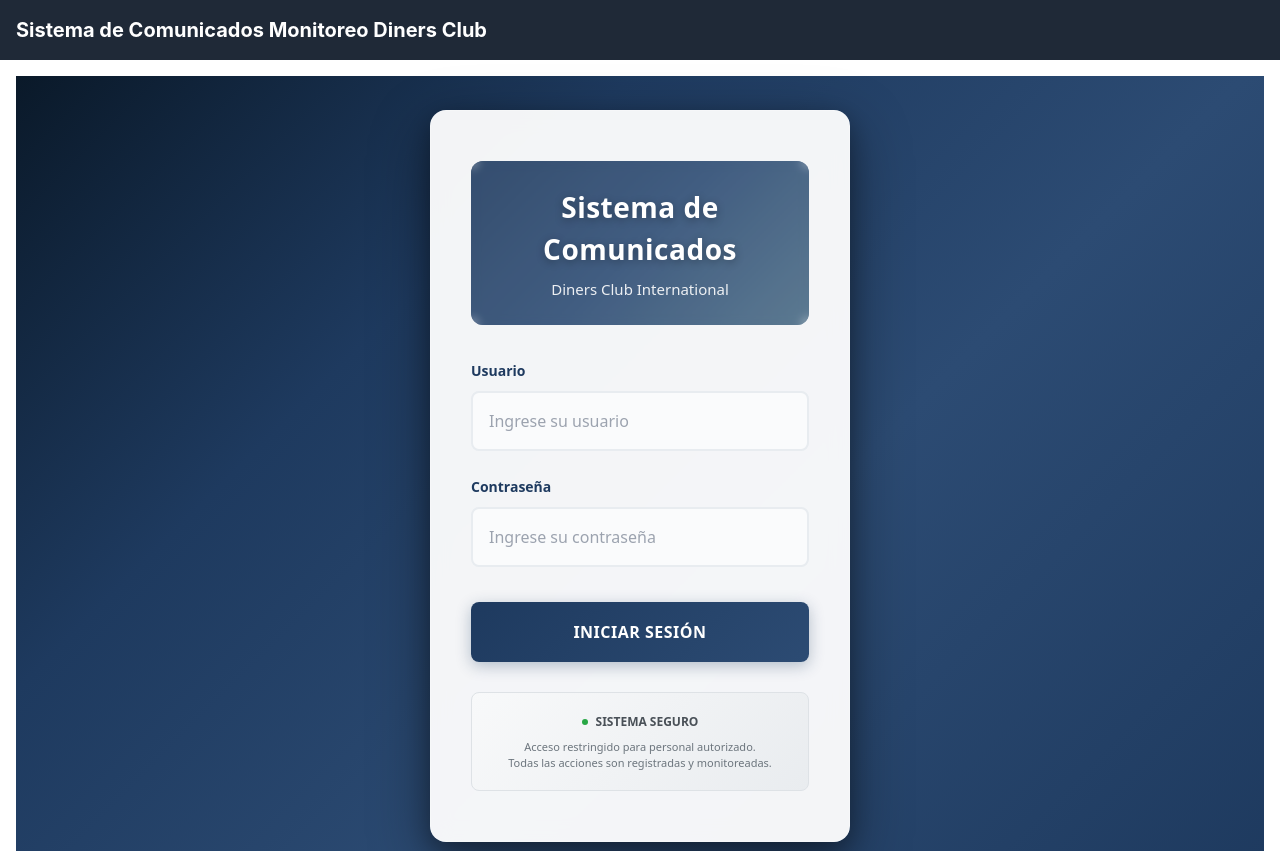
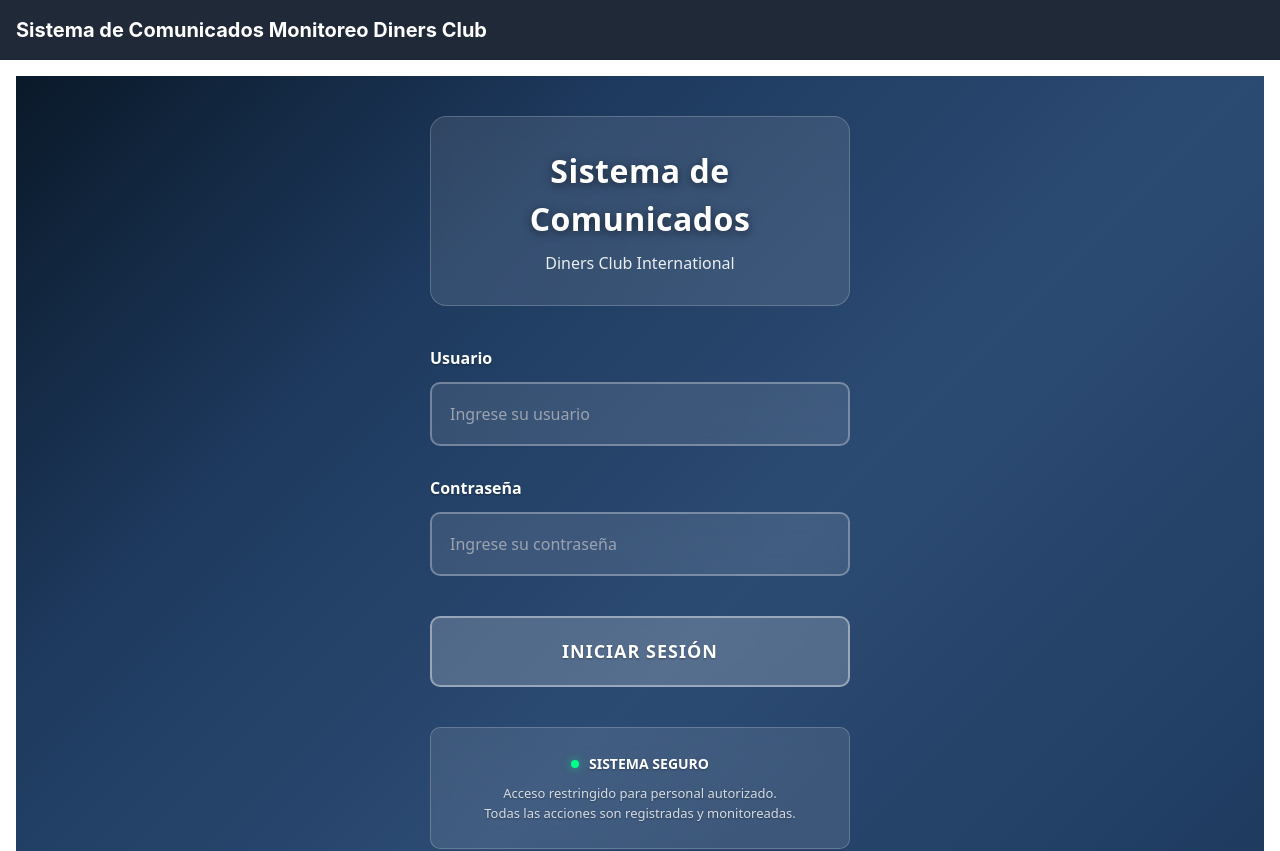
Before and after one commit to l6a6h6l/ComunicadoIncidente, a React (Create React App) app: page / in a window 1280 px wide. Shown: the top 851 px of the page. Built offline with nearby package versions, Linux system fonts and the light colour scheme; the HTML template or start-up script is replaced by a standard one.

Commit message:
Update ComunicadoIncidente.jsx

```diff
--- a/src/components/ComunicadoIncidente.jsx
+++ b/src/components/ComunicadoIncidente.jsx
@@ -269,7 +269,7 @@
       alert(`❌ Error técnico: ${error.message}\nActualiza la página e intenta de nuevo`);
     }
   };
-  // PANTALLA DE LOGIN SIMPLE
+  // PANTALLA DE LOGIN COMPLETAMENTE AZUL
   if (!isLoggedIn) {
     return (
       <div style={{
@@ -278,44 +278,29 @@
         display: "flex",
         alignItems: "center",
         justifyContent: "center",
-        padding: "20px",
-        fontFamily: "system-ui, -apple-system, sans-serif"
+        padding: "40px 20px",
+        fontFamily: "system-ui, -apple-system, sans-serif",
+        color: "white"
       }}>
         <div style={{
-          background: "rgba(255,255,255,0.95)",
-          borderRadius: "16px",
-          padding: "50px 40px",
           maxWidth: "420px",
           width: "100%",
-          textAlign: "center",
-          boxShadow: "0 20px 60px rgba(0,0,0,0.4), 0 8px 25px rgba(0,0,0,0.3)",
+          textAlign: "center"
+        }}>
+          <div style={{
+            background: "rgba(255,255,255,0.1)",
+            borderRadius: "16px",
+            padding: "30px 25px",
+            marginBottom: "40px",
             backdropFilter: "blur(10px)",
             border: "1px solid rgba(255,255,255,0.2)"
           }}>
-          <div style={{
-            background: "linear-gradient(135deg, #1e3a5f 0%, #2c4b73 50%, #4a6b85 100%)",
-            borderRadius: "12px",
-            padding: "25px 20px",
-            marginBottom: "35px",
-            position: "relative",
-            overflow: "hidden"
-          }}>
-            <div style={{
-              position: "absolute",
-              top: 0,
-              left: 0,
-              right: 0,
-              bottom: 0,
-              background: "rgba(255,255,255,0.1)",
-              backdropFilter: "blur(5px)"
-            }}></div>
-            <div style={{position: "relative", zIndex: 1}}>
             <h1 style={{
               color: "white",
               margin: "0 0 8px 0",
-                fontSize: "28px",
+              fontSize: "32px",
               fontWeight: "700",
-                textShadow: "0 2px 8px rgba(0,0,0,0.3)",
+              textShadow: "0 2px 8px rgba(0,0,0,0.5)",
               letterSpacing: "0.5px"
             }}>
               Sistema de Comunicados
@@ -323,22 +308,22 @@
             <p style={{
               color: "rgba(255,255,255,0.9)",
               margin: 0,
-                fontSize: "15px",
+              fontSize: "16px",
               fontWeight: "300"
             }}>
               Diners Club International
             </p>
           </div>
-          </div>
 
-          <div style={{marginBottom: "25px"}}>
+          <div style={{marginBottom: "30px"}}>
             <label style={{
               display: "block",
-              marginBottom: "10px",
-              color: "#1e3a5f",
+              marginBottom: "12px",
+              color: "white",
               fontWeight: "600",
-              fontSize: "14px",
-              textAlign: "left"
+              fontSize: "16px",
+              textAlign: "left",
+              textShadow: "0 1px 2px rgba(0,0,0,0.3)"
             }}>
               Usuario
             </label>
@@ -348,37 +333,40 @@
               onChange={(e) => setUsuario(e.target.value)}
               style={{
                 width: "100%",
-                padding: "16px",
-                border: "2px solid #e8ecf0",
-                borderRadius: "8px",
+                padding: "18px",
+                border: "2px solid rgba(255,255,255,0.3)",
+                borderRadius: "10px",
                 fontSize: "16px",
                 boxSizing: "border-box",
                 transition: "all 0.3s ease",
                 outline: "none",
-                backgroundColor: "#fafbfc"
+                backgroundColor: "rgba(255,255,255,0.1)",
+                color: "white",
+                backdropFilter: "blur(10px)"
               }}
               onFocus={(e) => {
-                e.target.style.borderColor = "#2c4b73";
-                e.target.style.backgroundColor = "#ffffff";
-                e.target.style.boxShadow = "0 0 0 3px rgba(44, 75, 115, 0.1)";
+                e.target.style.borderColor = "rgba(255,255,255,0.6)";
+                e.target.style.backgroundColor = "rgba(255,255,255,0.15)";
+                e.target.style.boxShadow = "0 0 0 3px rgba(255,255,255,0.1)";
               }}
               onBlur={(e) => {
-                e.target.style.borderColor = "#e8ecf0";
-                e.target.style.backgroundColor = "#fafbfc";
+                e.target.style.borderColor = "rgba(255,255,255,0.3)";
+                e.target.style.backgroundColor = "rgba(255,255,255,0.1)";
                 e.target.style.boxShadow = "none";
               }}
               placeholder="Ingrese su usuario"
             />
           </div>
 
-          <div style={{marginBottom: "35px"}}>
+          <div style={{marginBottom: "40px"}}>
             <label style={{
               display: "block",
-              marginBottom: "10px",
-              color: "#1e3a5f",
+              marginBottom: "12px",
+              color: "white",
               fontWeight: "600",
-              fontSize: "14px",
-              textAlign: "left"
+              fontSize: "16px",
+              textAlign: "left",
+              textShadow: "0 1px 2px rgba(0,0,0,0.3)"
             }}>
               Contraseña
             </label>
@@ -388,23 +376,25 @@
               onChange={(e) => setPassword(e.target.value)}
               style={{
                 width: "100%",
-                padding: "16px",
-                border: "2px solid #e8ecf0",
-                borderRadius: "8px",
+                padding: "18px",
+                border: "2px solid rgba(255,255,255,0.3)",
+                borderRadius: "10px",
                 fontSize: "16px",
                 boxSizing: "border-box",
                 transition: "all 0.3s ease",
                 outline: "none",
-                backgroundColor: "#fafbfc"
+                backgroundColor: "rgba(255,255,255,0.1)",
+                color: "white",
+                backdropFilter: "blur(10px)"
               }}
               onFocus={(e) => {
-                e.target.style.borderColor = "#2c4b73";
-                e.target.style.backgroundColor = "#ffffff";
-                e.target.style.boxShadow = "0 0 0 3px rgba(44, 75, 115, 0.1)";
+                e.target.style.borderColor = "rgba(255,255,255,0.6)";
+                e.target.style.backgroundColor = "rgba(255,255,255,0.15)";
+                e.target.style.boxShadow = "0 0 0 3px rgba(255,255,255,0.1)";
               }}
               onBlur={(e) => {
-                e.target.style.borderColor = "#e8ecf0";
-                e.target.style.backgroundColor = "#fafbfc";
+                e.target.style.borderColor = "rgba(255,255,255,0.3)";
+                e.target.style.backgroundColor = "rgba(255,255,255,0.1)";
                 e.target.style.boxShadow = "none";
               }}
               placeholder="Ingrese su contraseña"
@@ -415,64 +405,73 @@
             onClick={handleLogin}
             style={{
               width: "100%",
-              background: "linear-gradient(135deg, #1e3a5f 0%, #2c4b73 100%)",
+              background: "rgba(255,255,255,0.2)",
               color: "white",
-              border: "none",
-              padding: "18px",
-              borderRadius: "8px",
-              fontSize: "16px",
+              border: "2px solid rgba(255,255,255,0.4)",
+              padding: "20px",
+              borderRadius: "10px",
+              fontSize: "18px",
               cursor: "pointer",
-              fontWeight: "600",
+              fontWeight: "700",
               transition: "all 0.3s ease",
-              boxShadow: "0 4px 15px rgba(30, 58, 95, 0.3)",
+              backdropFilter: "blur(10px)",
               textTransform: "uppercase",
-              letterSpacing: "0.5px"
+              letterSpacing: "1px",
+              textShadow: "0 1px 2px rgba(0,0,0,0.3)"
             }}
             onMouseOver={(e) => {
+              e.target.style.background = "rgba(255,255,255,0.3)";
+              e.target.style.borderColor = "rgba(255,255,255,0.6)";
               e.target.style.transform = "translateY(-2px)";
-              e.target.style.boxShadow = "0 8px 25px rgba(30, 58, 95, 0.4)";
+              e.target.style.boxShadow = "0 8px 25px rgba(0,0,0,0.3)";
             }}
             onMouseOut={(e) => {
+              e.target.style.background = "rgba(255,255,255,0.2)";
+              e.target.style.borderColor = "rgba(255,255,255,0.4)";
               e.target.style.transform = "translateY(0)";
-              e.target.style.boxShadow = "0 4px 15px rgba(30, 58, 95, 0.3)";
+              e.target.style.boxShadow = "none";
             }}
           >
             Iniciar Sesión
           </button>
 
           <div style={{
-            marginTop: "30px",
-            padding: "20px",
-            background: "linear-gradient(135deg, #f8f9fa 0%, #e9ecef 100%)",
-            borderRadius: "8px",
-            border: "1px solid #dee2e6"
+            marginTop: "40px",
+            padding: "25px",
+            background: "rgba(255,255,255,0.1)",
+            borderRadius: "10px",
+            border: "1px solid rgba(255,255,255,0.2)",
+            backdropFilter: "blur(10px)"
           }}>
             <div style={{
               display: "flex",
               alignItems: "center",
               justifyContent: "center",
-              marginBottom: "8px"
+              marginBottom: "10px"
             }}>
               <div style={{
-                width: "6px",
-                height: "6px",
+                width: "8px",
+                height: "8px",
                 borderRadius: "50%",
-                backgroundColor: "#28a745",
-                marginRight: "8px"
+                backgroundColor: "#00ff88",
+                marginRight: "10px",
+                boxShadow: "0 0 10px rgba(0,255,136,0.5)"
               }}></div>
               <span style={{
-                fontSize: "12px",
-                color: "#495057",
-                fontWeight: "600"
+                fontSize: "14px",
+                color: "white",
+                fontWeight: "700",
+                textShadow: "0 1px 2px rgba(0,0,0,0.3)"
               }}>
                 SISTEMA SEGURO
               </span>
             </div>
             <p style={{
               margin: 0,
-              fontSize: "11px",
-              color: "#6c757d",
-              lineHeight: "1.4"
+              fontSize: "13px",
+              color: "rgba(255,255,255,0.8)",
+              lineHeight: "1.5",
+              textShadow: "0 1px 2px rgba(0,0,0,0.3)"
             }}>
               Acceso restringido para personal autorizado.<br/>
               Todas las acciones son registradas y monitoreadas.
@@ -903,7 +902,7 @@
             height: "80px",
             objectFit: "contain",
             position: "absolute",
-            right: "120px",
+            right: "0px",
             top: "50%",
             transform: "translateY(-50%)"
           }}
```
Lines whose indentation alone changed are shown as unchanged.
